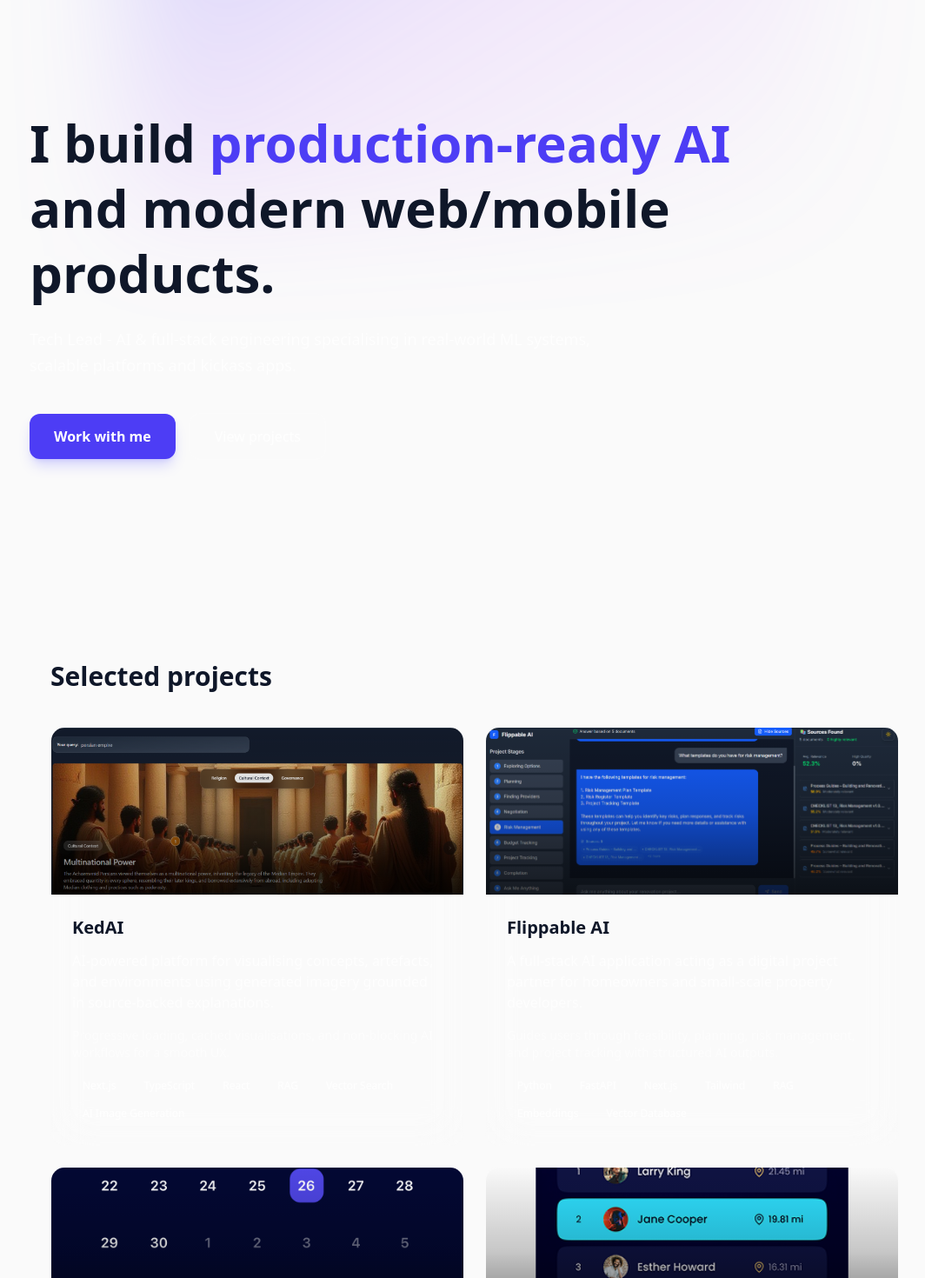
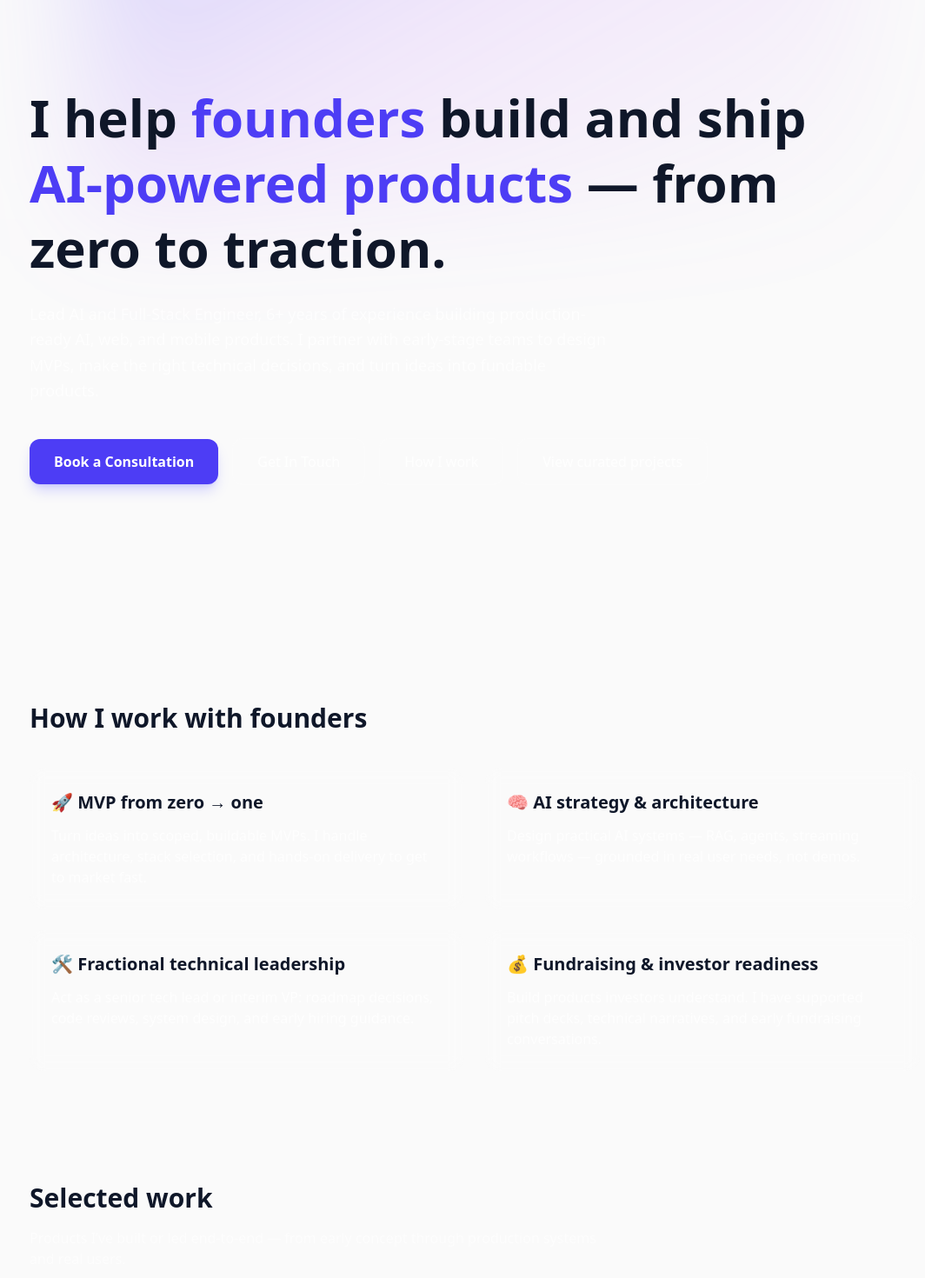
Before and after one commit to shaunakmukherjee/shaunakmukherjee.github.io, a Next.js app: page / in a window 1280 px wide. Shown: the part 120-1590 px from the top of the page at 87% size, without its empty margins (94-1158 px from the left). Built offline with nearby package versions, Linux system fonts and the light colour scheme.

Commit message:
new changes

```diff
--- a/src/app/page.tsx
+++ b/src/app/page.tsx
@@ -1,58 +1,199 @@
-import Footer from "@/components/Footer"
 import ProjectCard from "@/components/ProjectCard"
 import { projects } from "@/data/projects"
-
+import Footer from "@/components/Footer"
 
 export default function Home() {
   return (
-    <main className="relative min-h-screen overflow-hidden px-6">
-      {/* background glow */}
-      <div className="pointer-events-none absolute -top-32 left-1/2 h-[500px] w-[800px] -translate-x-1/2 bg-gradient-to-br from-indigo-500/30 via-purple-500/10 to-transparent blur-3xl" />
+    <main className="relative overflow-hidden px-6">
+      {/* Background glow */}
+      <div className="pointer-events-none absolute -top-32 left-1/2 h-[500px] w-[900px] -translate-x-1/2 bg-gradient-to-br from-indigo-500/30 via-purple-500/10 to-transparent blur-3xl" />
 
+      {/* HERO */}
       <section className="relative mx-auto flex min-h-screen max-w-5xl flex-col justify-center pt-24">
         <h1 className="max-w-4xl text-4xl font-semibold leading-tight sm:text-6xl">
-          I build{" "}
+          I help {" "}
+           <span className="text-[hsl(var(--accent))]"> founders
+            </span>
+           {" "} build and ship {" "}
           <span className="text-[hsl(var(--accent))]">
-            production-ready AI
+            AI-powered products
           </span>{" "}
-          and modern web/mobile products.
+          — from zero to traction.
         </h1>
 
         <p className="mt-6 max-w-2xl text-lg leading-relaxed text-white/70">
-          Tech Lead - AI & full-stack engineering specialising in
-          real-world ML systems, scalable platforms and kickass apps.
+          Lead AI and Full-Stack Engineer, 6+ years of experience
+          building production-ready AI, web, and mobile products.
+          I partner with early-stage teams to design MVPs, make
+          the right technical decisions, and turn ideas into
+          fundable products.
         </p>
 
         <div className="mt-10 flex flex-wrap items-center gap-4">
            <a
-            href="mailto:you@email.com"
+            href="https://calendly.com/shaunmukherjee-proton/30min"
             className="rounded-xl bg-[hsl(var(--accent))] px-7 py-3.5 font-semibold text-white shadow-lg shadow-indigo-500/25 transition hover:translate-y-[-1px] hover:shadow-indigo-500/40"
           >
-            Work with me
+            Book a Consultation
           </a>
 
+          <a
+            href="mailto:shaunmukherjee@proton.me"
+            className="rounded-xl border border-white/20 px-7 py-3.5 font-medium text-white/90 transition hover:bg-white/10"
+          >
+            Get In Touch
+          </a>
+
+           <a
+            href="#howiwork"
+            className="rounded-xl border border-white/20 px-7 py-3.5 font-medium text-white/90 transition hover:bg-white/10"
+          >
+            How I work
+          </a>
           <a
             href="#projects"
             className="rounded-xl border border-white/20 px-7 py-3.5 font-medium text-white/90 transition hover:bg-white/10"
           >
-            View projects
+            View curated projects
           </a>
         </div>
       </section>
 
-
-<section
-  id="projects"
-  className="mx-auto mt-20 max-w-5xl px-6"
->
+      {/* HOW I WORK */}
+      <section className="mx-auto mt-32 max-w-5xl" id="howiwork">
         <h2 className="text-3xl font-semibold">
-    Selected projects
+          How I work with founders
         </h2>
 
         <div className="mt-10 grid gap-6 sm:grid-cols-2">
+          <div className="rounded-2xl border border-white/10 bg-white/5 p-6 backdrop-blur">
+            <h3 className="text-xl font-semibold">
+              🚀 MVP from zero → one
+            </h3>
+            <p className="mt-3 text-white/70">
+              Turn ideas into scoped, buildable MVPs.
+              I handle architecture, stack selection,
+              and hands-on delivery to get to market fast.
+            </p>
+          </div>
+
+          <div className="rounded-2xl border border-white/10 bg-white/5 p-6 backdrop-blur">
+            <h3 className="text-xl font-semibold">
+              🧠 AI strategy & architecture
+            </h3>
+            <p className="mt-3 text-white/70">
+              Design practical AI systems — RAG, agents,
+              streaming workflows — grounded in real
+              user needs, not demos.
+            </p>
+          </div>
+
+          <div className="rounded-2xl border border-white/10 bg-white/5 p-6 backdrop-blur">
+            <h3 className="text-xl font-semibold">
+              🛠️ Fractional technical leadership
+            </h3>
+            <p className="mt-3 text-white/70">
+              Act as a senior tech lead or interim VP:
+              roadmap decisions, code reviews, system
+              design, and early hiring guidance.
+            </p>
+          </div>
+
+          <div className="rounded-2xl border border-white/10 bg-white/5 p-6 backdrop-blur">
+            <h3 className="text-xl font-semibold">
+              💰 Fundraising & investor readiness
+            </h3>
+            <p className="mt-3 text-white/70">
+              Build products investors understand.
+              I have supported pitch decks, technical
+              narratives, and early fundraising conversations.
+            </p>
+          </div>
+        </div>
+      </section>
+
+      {/* PROJECTS */}
+      <section
+        id="projects"
+        className="mx-auto mt-32 max-w-5xl"
+      >
+        <h2 className="text-3xl font-semibold">
+          Selected work
+        </h2>
+
+        <p className="mt-4 max-w-2xl text-white/60">
+          Products I’ve built or led end-to-end — from
+          early concept through production systems
+          and real users.
+        </p>
+
+        <div className="mt-12 grid gap-8 sm:grid-cols-2">
           {projects.map((project) => (
-      <ProjectCard key={project.title} {...project} />
+            <ProjectCard
+              key={project.title}
+              {...project}
+            />
           ))}
+        </div>
+      </section>
+
+      {/* EXPERIENCE */}
+      <section className="mx-auto mt-32 max-w-5xl">
+        <h2 className="text-3xl font-semibold">
+          Experience & leadership
+        </h2>
+
+        <ul className="mt-6 space-y-4 text-white/70">
+          <li>
+            <span className="font-medium text-white">
+              VP Engineering & AI Tech Lead — Footura
+            </span>{" "}
+            — Architected and scaled an AI coaching
+            platform; reduced latency ~30% and
+            increased engagement ~40%. Owned
+            infra, AI logic, frontend, and roadmap.
+          </li>
+          <li>
+            Founder & ML Engineer — AkShaun Inc.
+            Built production AI systems including
+            real-time sports analytics, RAG pipelines,
+            and generative models used by external teams.
+          </li>
+          <li>
+            Former co-founder / CTO with experience
+            raising pre-seed funding and leading tech
+            roadmaps end-to-end.
+          </li>
+        </ul>
+      </section>
+
+      {/* WHO IT'S FOR */}
+      <section className="mx-auto mt-32 max-w-5xl">
+        <h2 className="text-3xl font-semibold">
+          Who I work best with
+        </h2>
+
+        <div className="mt-8 grid gap-8 sm:grid-cols-2">
+          <div>
+            <h3 className="text-xl font-semibold text-white">
+              Good fit if you’re:
+            </h3>
+            <ul className="mt-4 space-y-2 text-white/70">
+              <li>• A founder building or validating an MVP</li>
+              <li>• A startup needing senior technical judgement</li>
+              <li>• A team applying AI beyond simple chatbots</li>
+            </ul>
+          </div>
+
+          <div>
+            <h3 className="text-xl font-semibold text-white">
+              Probably not a fit if:
+            </h3>
+            <ul className="mt-4 space-y-2 text-white/70">
+              <li>• You’re looking for the cheapest dev</li>
+              <li>• You already have a large in-house team</li>
+            </ul>
+          </div>
         </div>
       </section>
 
--- a/src/components/Navbar.tsx
+++ b/src/components/Navbar.tsx
@@ -26,7 +26,7 @@ export default function Navbar() {
           href="#"
           className="font-semibold tracking-tight text-white"
         >
-          Shaun
+          Shaun Mukherjee
         </a>
 
         {/* Right */}
@@ -39,7 +39,7 @@ export default function Navbar() {
           </a>
 
           <a
-            href="mailto:you@email.com"
+            href="https://calendly.com/shaunmukherjee-proton/30min"
             className="rounded-full border border-indigo-400/30 bg-indigo-500/10 px-4 py-1.5 text-sm font-medium text-indigo-300 transition hover:bg-indigo-500/20"
           >
             Available for work
```
Lines whose indentation alone changed are shown as unchanged.
